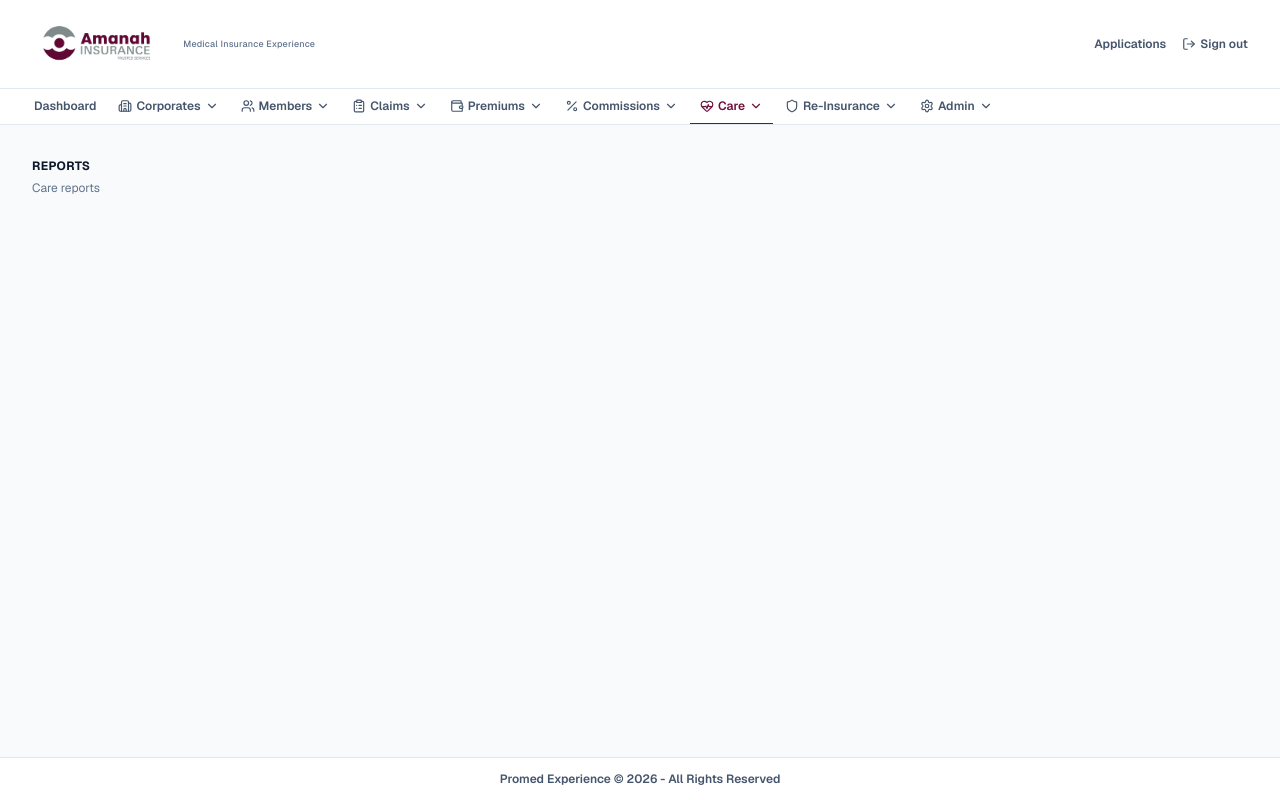
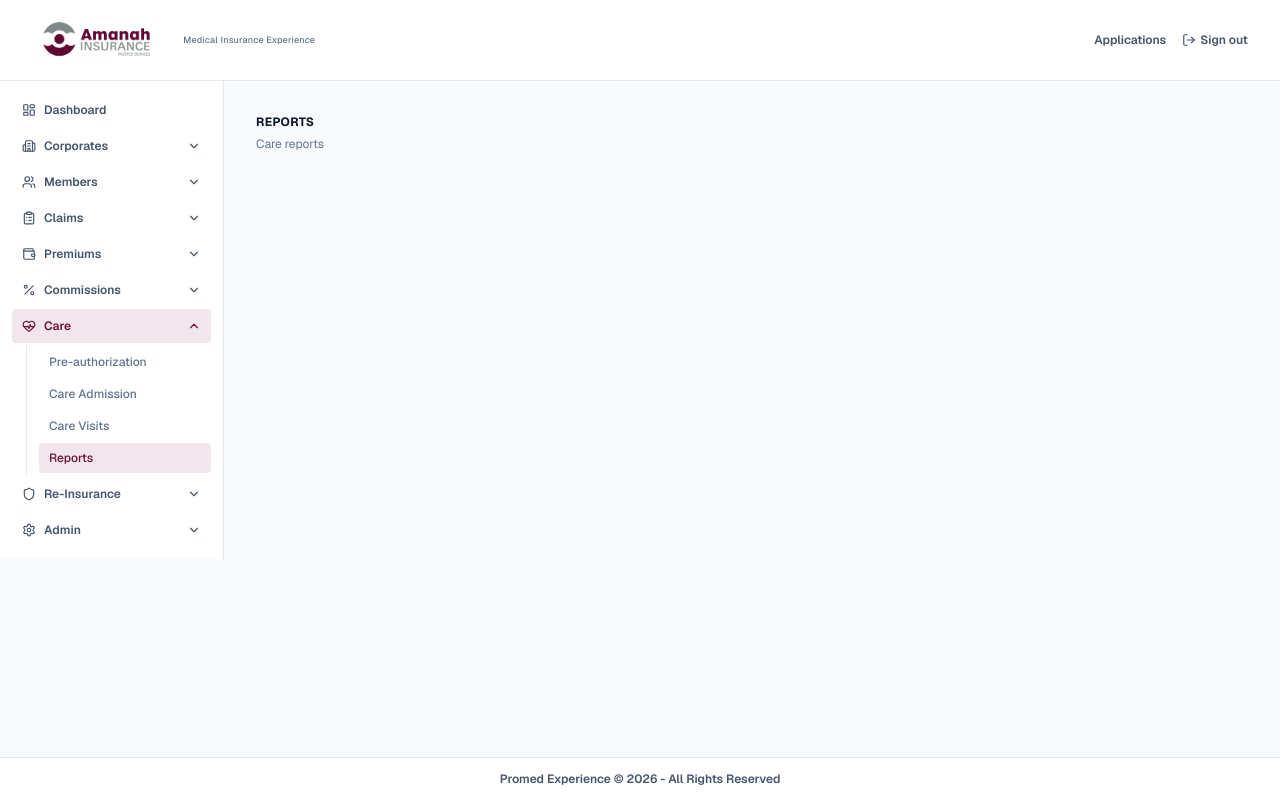
Before and after one commit to thedeveloperske/devworks, a Next.js app: page /admin/medical/care/reports in a window 1280 px wide. Built offline with nearby package versions, Linux system fonts and the light colour scheme.

Commit message:
Navigation moved to the left

```diff
--- a/src/components/admin/AdminPanelShell.tsx
+++ b/src/components/admin/AdminPanelShell.tsx
@@ -1,6 +1,6 @@
 "use client";
 
-import { useEffect, useRef, useState } from "react";
+import { useEffect, useState } from "react";
 import Link from "next/link";
 import Image from "next/image";
 import { usePathname, useSearchParams } from "next/navigation";
@@ -332,11 +332,13 @@ function AdminBrand({ homeHref }: { homeHref: string }) {
 function NavLink({
   href,
   label,
+  icon: Icon,
   exact,
   onNavigate,
 }: {
   href: string;
   label: string;
+  icon?: typeof Building2;
   exact?: boolean;
   onNavigate?: () => void;
 }) {
@@ -347,13 +349,14 @@ function NavLink({
     <Link
       href={href}
       onClick={onNavigate}
-      className={`inline-flex items-center border-b px-2.5 py-2 text-[12px] font-semibold transition ${
+      className={`flex items-center gap-2 rounded px-2.5 py-2 text-[12px] font-semibold transition ${
         active
-          ? "border-maroon text-maroon"
-          : "border-transparent text-slate-600 hover:text-slate-900"
+          ? "bg-maroon/10 text-maroon"
+          : "text-slate-600 hover:bg-slate-100 hover:text-slate-900"
       }`}
     >
-      {label}
+      {Icon ? <Icon className="h-3.5 w-3.5 shrink-0" /> : null}
+      <span>{label}</span>
     </Link>
   );
 }
@@ -384,21 +387,21 @@ function NavGroup({
   const Icon = item.icon;
 
   return (
-    <div className="relative">
+    <div>
       <button
         type="button"
         onClick={() => {
           if (!hasChildren) return;
           setOpenGroupHref(open ? null : item.href);
         }}
-        className={`inline-flex items-center gap-1 border-b px-2.5 py-2 text-[12px] font-semibold transition ${
+        className={`flex w-full items-center gap-2 rounded px-2.5 py-2 text-left text-[12px] font-semibold transition ${
           groupActive
-            ? "border-maroon text-maroon"
-            : "border-transparent text-slate-600 hover:text-slate-900"
-        } ${hasChildren ? "" : "cursor-default"}`}
+            ? "bg-maroon/10 text-maroon"
+            : "text-slate-600 hover:bg-slate-100 hover:text-slate-900"
+        }`}
       >
         <Icon className="h-3.5 w-3.5 shrink-0" />
-        <span>{item.label}</span>
+        <span className="min-w-0 flex-1">{item.label}</span>
         {hasChildren ? (
           <ChevronDown
             className={`h-3.5 w-3.5 shrink-0 transition ${open ? "rotate-180" : ""}`}
@@ -406,7 +409,7 @@ function NavGroup({
         ) : null}
       </button>
       {open && hasChildren ? (
-        <div className="absolute left-0 top-full z-60 mt-0.5 min-w-40 rounded border border-slate-200 bg-white p-0.5 shadow-lg">
+        <div className="mt-0.5 space-y-0.5 border-l border-slate-200 py-0.5 pl-3 ml-3.5">
           {item.children!.map((child) => {
             const active = child.match
               ? child.match(pathname, searchParams)
@@ -416,7 +419,6 @@ function NavGroup({
                 key={child.href}
                 href={child.href}
                 onClick={() => {
-                  setOpenGroupHref(null);
                   onNavigate?.();
                 }}
                 className={`block rounded px-2.5 py-1.5 text-[12px] font-medium transition ${
@@ -462,35 +464,65 @@ export function AdminPanelShell({
   children: React.ReactNode;
   system?: AdminSystemId;
 }) {
+  const pathname = usePathname();
   const basePath = ADMIN_SYSTEMS[system].basePath;
   const navItems = getNavItems(basePath);
   const [openGroupHref, setOpenGroupHref] = useState<string | null>(null);
-  const navRef = useRef<HTMLDivElement>(null);
+  const [mobileNavOpen, setMobileNavOpen] = useState(false);
 
   useEffect(() => {
-    const onClickAway = (event: MouseEvent) => {
-      if (!navRef.current) return;
-      if (event.target instanceof Node && !navRef.current.contains(event.target)) {
-        setOpenGroupHref(null);
-      }
-    };
-    document.addEventListener("mousedown", onClickAway);
-    return () => document.removeEventListener("mousedown", onClickAway);
-  }, []);
+    const activeGroup =
+      navItems.find(
+        (item) =>
+          item.children &&
+          (pathname.startsWith(item.href) ||
+            item.children.some((child) => {
+              const childPath = child.href.split("?")[0];
+              return pathname === childPath || pathname.startsWith(`${childPath}/`);
+            }))
+      )?.href ?? null;
+    setOpenGroupHref(activeGroup);
+  }, [pathname, basePath]);
+
+  useEffect(() => {
+    setMobileNavOpen(false);
+  }, [pathname]);
 
   useEffect(() => {
     const onKey = (e: KeyboardEvent) => {
-      if (e.key === "Escape") setOpenGroupHref(null);
+      if (e.key === "Escape") setMobileNavOpen(false);
     };
     document.addEventListener("keydown", onKey);
     return () => document.removeEventListener("keydown", onKey);
   }, []);
 
+  const navContent = (
+    <nav className="flex flex-col gap-0.5 p-3">
+      {navItems.map((item) =>
+        renderNavItem(item, openGroupHref, setOpenGroupHref, () =>
+          setMobileNavOpen(false)
+        )
+      )}
+    </nav>
+  );
+
   return (
     <div data-admin className="flex min-h-full flex-1 flex-col bg-slate-50">
       <header className="sticky top-0 z-100 border-b border-slate-200 bg-white">
-        <div className="flex items-center justify-between gap-4 px-4 py-4 sm:px-6 lg:px-8">
-          <AdminBrand homeHref={basePath} />
+        <div className="flex items-center justify-between gap-4 px-4 py-3 sm:px-6 lg:px-8">
+          <div className="flex min-w-0 items-center gap-3">
+            <button
+              type="button"
+              className="inline-flex items-center justify-center rounded border border-slate-200 p-1.5 text-slate-600 hover:bg-slate-50 lg:hidden"
+              aria-label={mobileNavOpen ? "Close navigation" : "Open navigation"}
+              onClick={() => setMobileNavOpen((open) => !open)}
+            >
+              <ChevronDown
+                className={`h-4 w-4 transition ${mobileNavOpen ? "rotate-180" : "-rotate-90"}`}
+              />
+            </button>
+            <AdminBrand homeHref={basePath} />
+          </div>
           <div className="flex items-center gap-4">
             <Link
               href="/applications"
@@ -501,19 +533,31 @@ export function AdminPanelShell({
             <LogoutButton />
           </div>
         </div>
-        <div ref={navRef} className="relative z-100 border-t border-slate-200">
-          <nav className="overflow-visible px-2 sm:px-4 lg:px-6">
-            <div className="flex flex-wrap items-stretch gap-0.5">
-              {navItems.map((item) =>
-                renderNavItem(item, openGroupHref, setOpenGroupHref, () =>
-                  setOpenGroupHref(null)
-                )
-              )}
-            </div>
-          </nav>
-        </div>
       </header>
-      <main className="relative flex-1 p-4 sm:p-6 lg:p-8">{children}</main>
+
+      <div className="relative flex min-h-0 flex-1">
+        <aside className="hidden w-56 shrink-0 border-r border-slate-200 bg-white lg:block">
+          <div className="sticky top-[4.25rem] max-h-[calc(100dvh-4.25rem)] overflow-y-auto">
+            {navContent}
+          </div>
+        </aside>
+
+        {mobileNavOpen ? (
+          <>
+            <button
+              type="button"
+              aria-label="Close navigation overlay"
+              className="fixed inset-0 z-40 bg-slate-900/30 lg:hidden"
+              onClick={() => setMobileNavOpen(false)}
+            />
+            <aside className="fixed bottom-0 left-0 top-[3.75rem] z-50 w-64 overflow-y-auto border-r border-slate-200 bg-white shadow-lg lg:hidden">
+              {navContent}
+            </aside>
+          </>
+        ) : null}
+
+        <main className="relative min-w-0 flex-1 p-4 sm:p-6 lg:p-8">{children}</main>
+      </div>
     </div>
   );
 }
```
